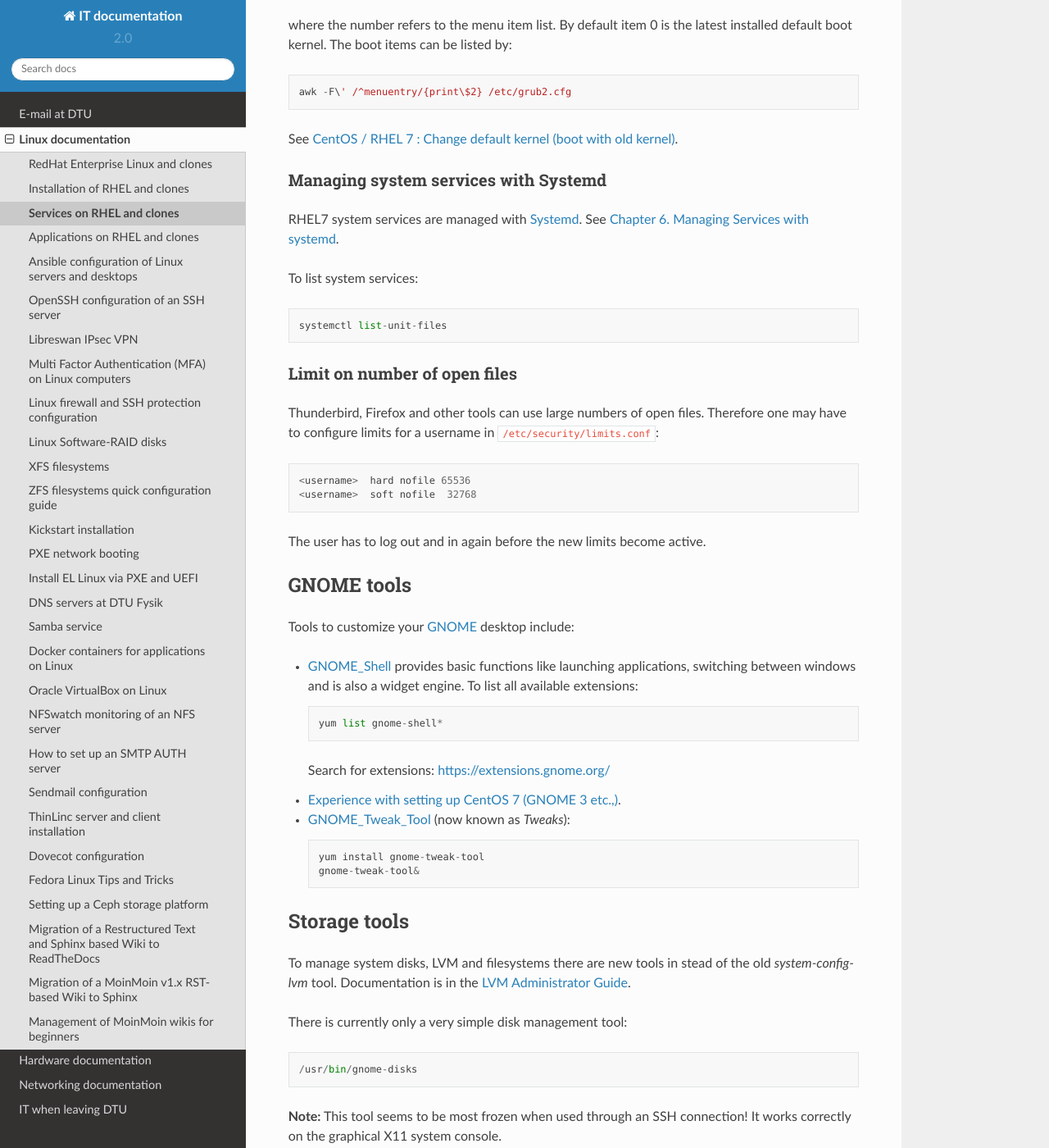
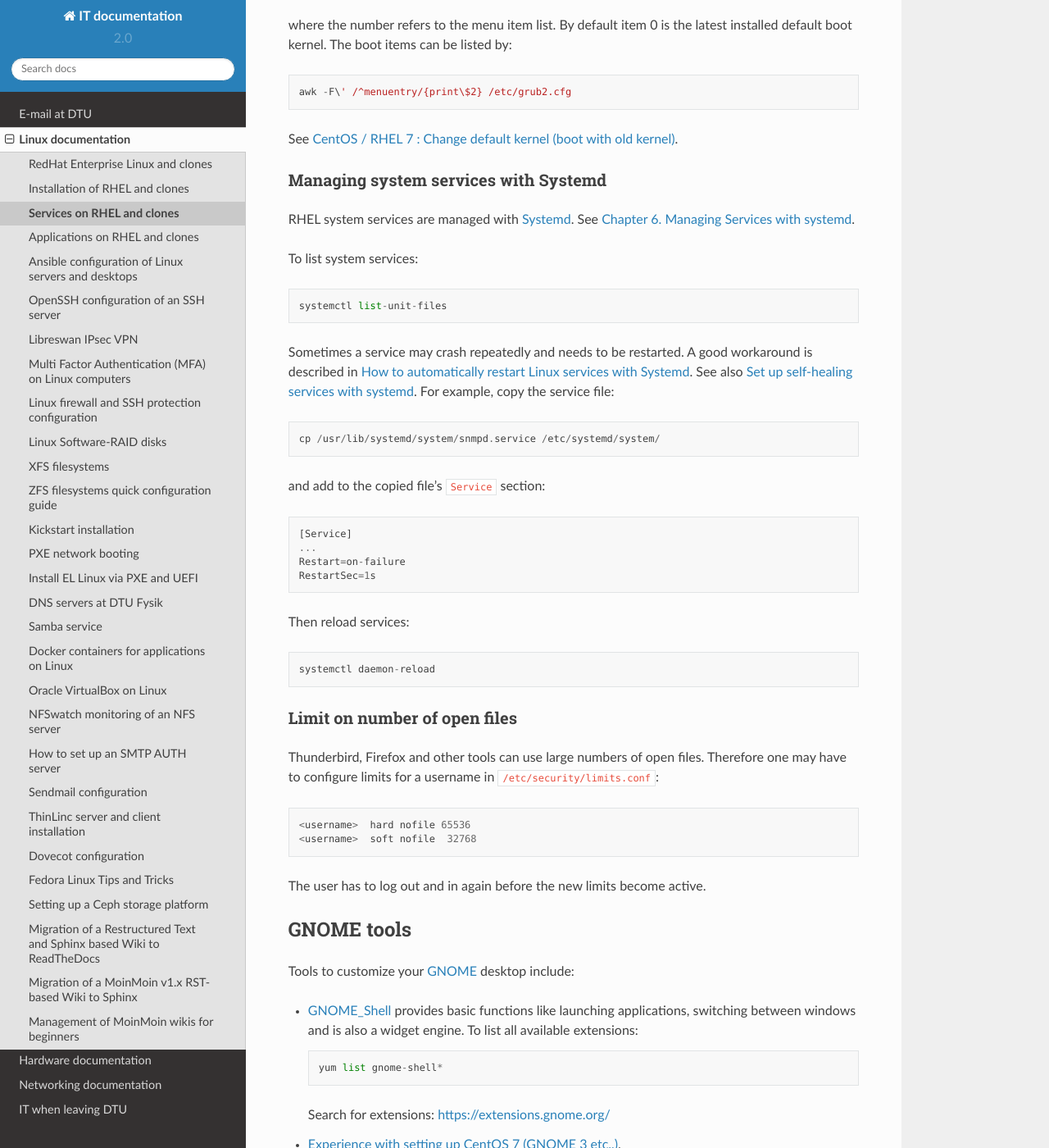
Before and after one commit to OleHolmNielsen/ITwiki, a Sphinx documentation site: the page built from docs/RHEL_services.rst, in a window 1280 px wide and 1400 px high, scrolled down 1842 px. Shown: the whole window at 82% size. Built offline with Sphinx 7.4.7 and the Read the Docs theme 2.0.0, drawn with Linux system fonts in a browser that asks for light colours.

Commit message:
automatically restart Linux services with Systemd

```diff
--- a/docs/RHEL_services.rst
+++ b/docs/RHEL_services.rst
@@ -43,7 +43,7 @@ See `CentOS / RHEL 7 : Change default kernel (boot with old kernel) <https://www
 Managing system services with Systemd
 -------------------------------------
 
-RHEL7 system services are managed with Systemd_.
+RHEL system services are managed with Systemd_.
 See `Chapter 6. Managing Services with systemd <https://access.redhat.com/documentation/en-US/Red_Hat_Enterprise_Linux/7/html/System_Administrators_Guide/chap-Managing_Services_with_systemd.html>`_.
 
 .. _Systemd: http://en.wikipedia.org/wiki/Systemd
@@ -51,6 +51,25 @@ See `Chapter 6. Managing Services with systemd <https://access.redhat.com/docume
 To list system services::
 
   systemctl list-unit-files
+
+Sometimes a service may crash repeatedly and needs to be restarted.
+A good workaround is described in
+`How to automatically restart Linux services with Systemd <https://freshman.tech/snippets/linux/auto-restart-systemd-service/>`_.
+See also `Set up self-healing services with systemd <https://www.redhat.com/sysadmin/systemd-automate-recovery>`_.
+For example, copy the service file::
+
+  cp /usr/lib/systemd/system/snmpd.service /etc/systemd/system/
+
+and add to the copied file's ``Service`` section::
+
+  [Service]
+  ...
+  Restart=on-failure
+  RestartSec=1s
+
+Then reload services::
+
+  systemctl daemon-reload
 
 Limit on number of open files
 -----------------------------
```
